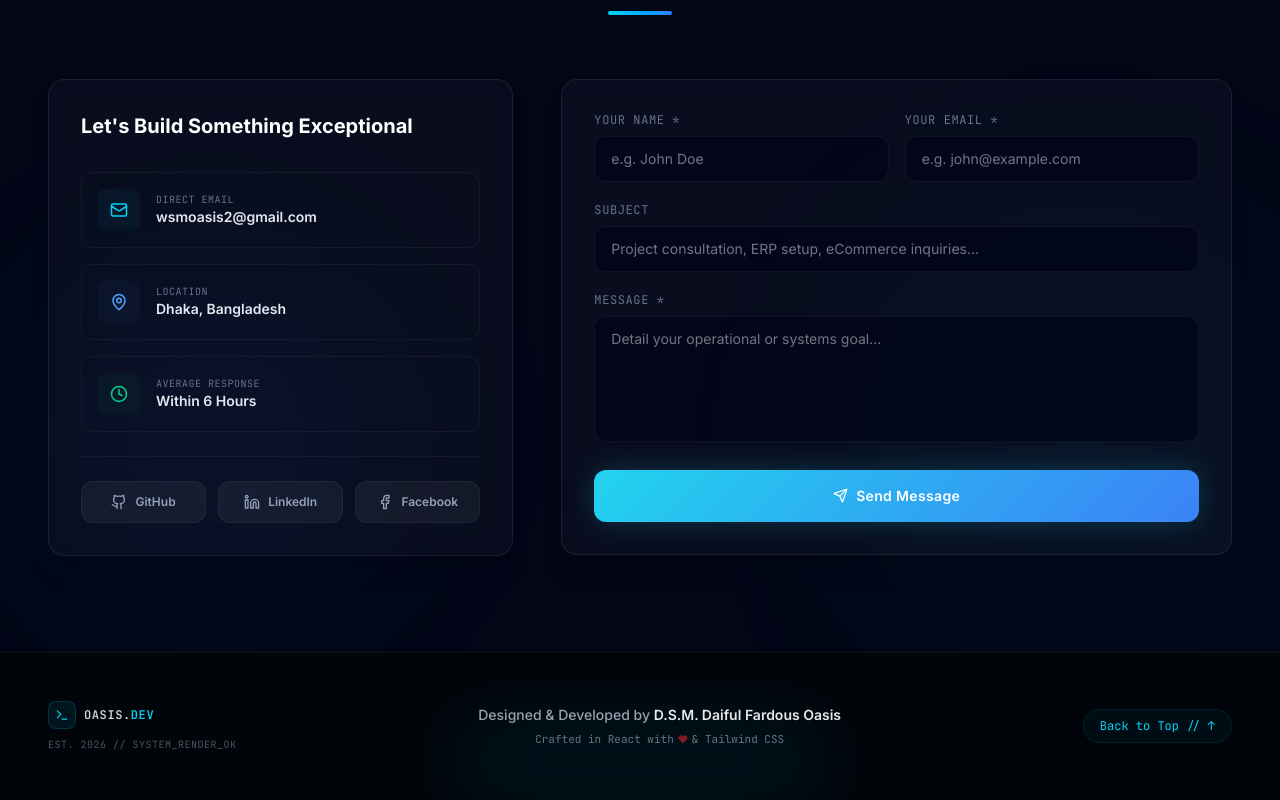
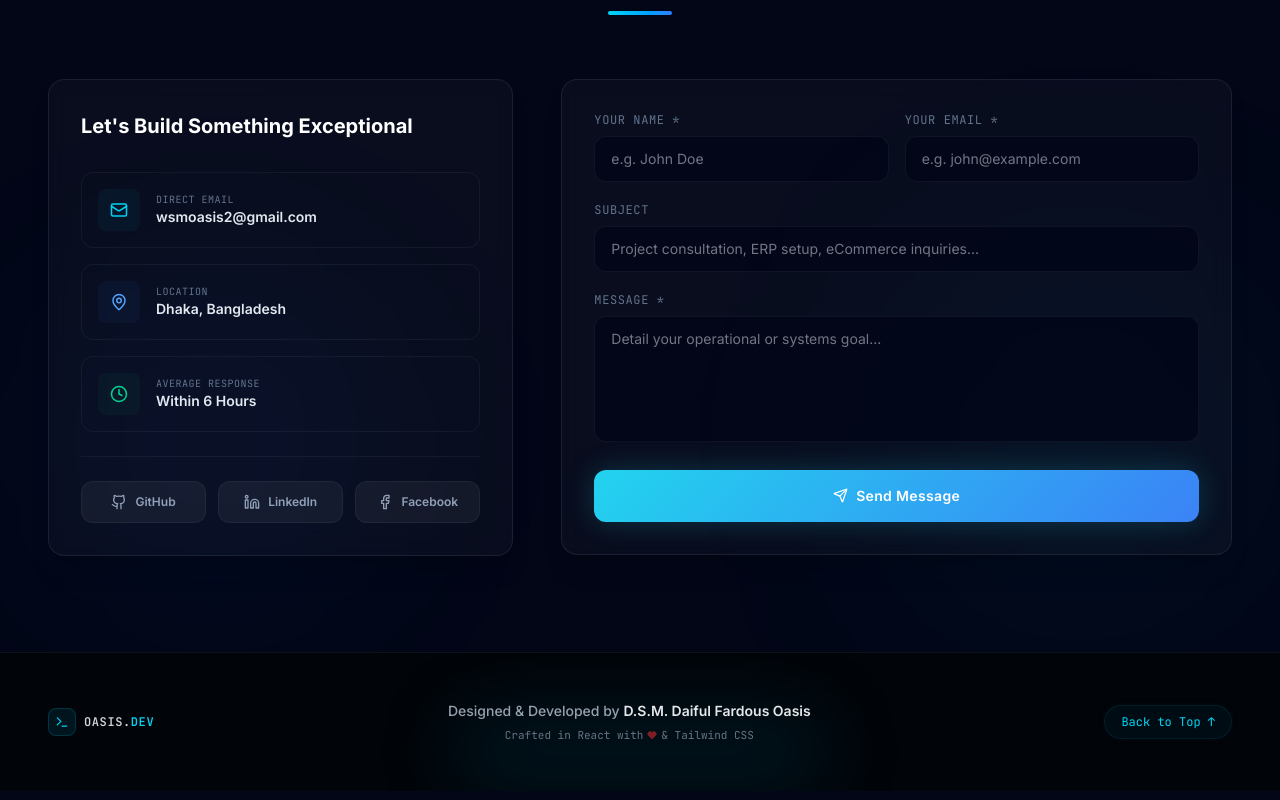
Before and after one commit to DaifulFardous/DaifulFardous.github.io, a React (Vite) app: page / in a window 1280 px wide. Shown: the part 6233-7033 px from the top of the page. Built offline with nearby package versions, Linux system fonts and the light colour scheme.

Commit message:
Update App.tsx

```diff
--- a/src/App.tsx
+++ b/src/App.tsx
@@ -76,9 +76,6 @@ export default function App() {
                 OASIS.<span className="text-cyan-400">DEV</span>
               </span>
             </div>
-            <p className="text-[10px] font-mono text-gray-600 tracking-wider">
-              EST. 2026 // SYSTEM_RENDER_OK
-            </p>
           </div>
 
           {/* Core copyright text */}
@@ -98,7 +95,7 @@ export default function App() {
             }}
             className="text-xs font-mono text-cyan-400 hover:text-cyan-300 bg-cyan-500/5 hover:bg-cyan-500/10 border border-cyan-500/10 hover:border-cyan-500/20 px-4 py-2 rounded-full transition-all cursor-pointer shadow-[0_0_10px_rgba(6,182,212,0.05)]"
           >
-            Back to Top // ↑
+            Back to Top ↑
           </button>
 
         </div>
```
